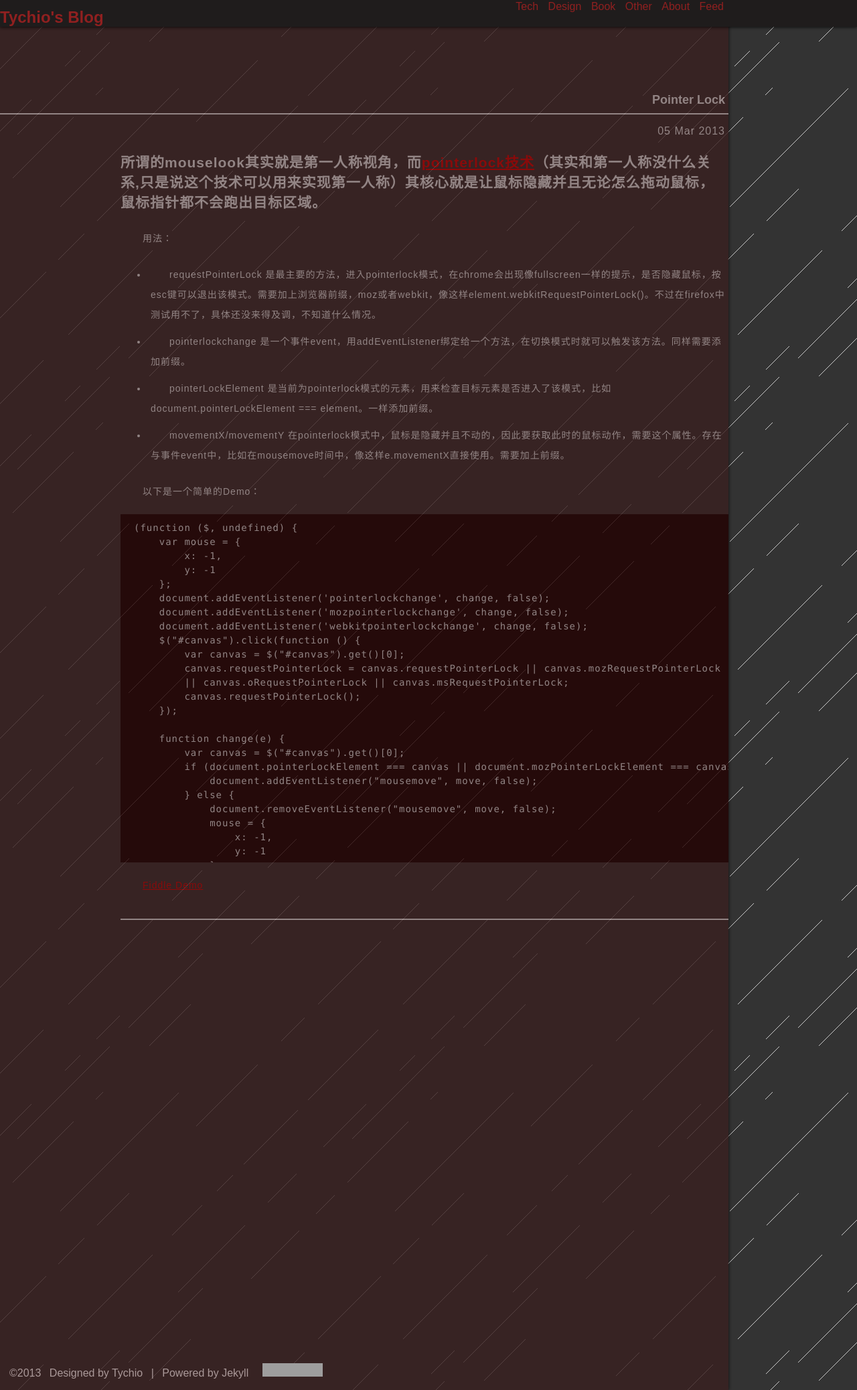
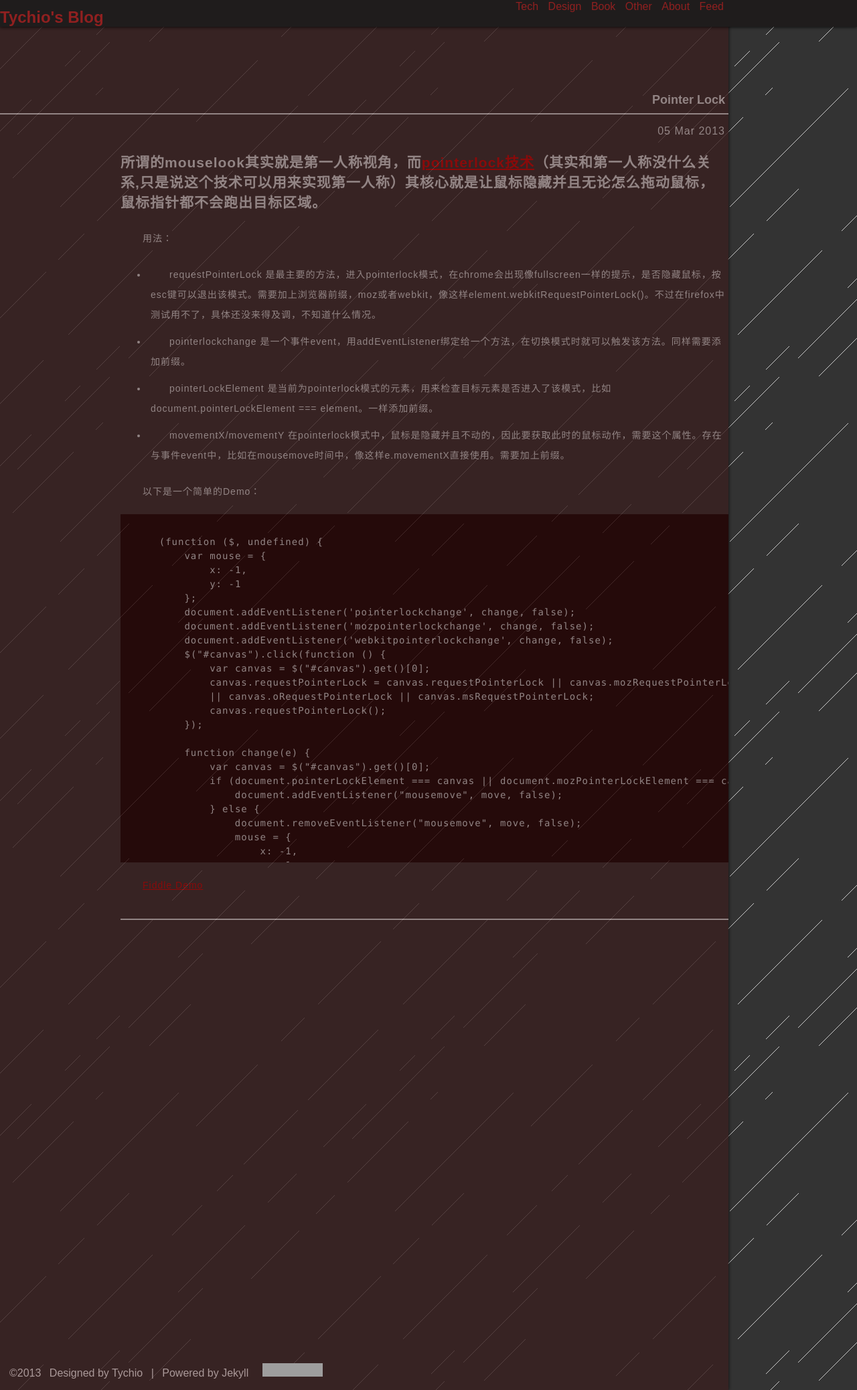
Before and after one commit to tychio/old_blog, a Jekyll site: the page built from _posts/2013-03-05-pointer-lock.md, in a window 1280 px wide. Shown: the whole page at 67% size. Built offline with Jekyll 4.4.1, drawn with Linux system fonts in a browser that asks for light colours; some web fonts are replaced; Markdown is read by kramdown in place of the engine named in the settings; comment, search, counter and statistics services are not loaded; some of the changed text lies outside the part shown; grey boxes are pictures that could not be loaded.

Commit message:
add highlight code

````diff
--- a/_config.yml
+++ b/_config.yml
@@ -6,3 +6,6 @@
 permalink:   date
 rdiscount:
   extensions: [smart]
+redcarpet:
+  extensions: [fenced_code_blocks]
+  render_options:
--- a/_layouts/default.html
+++ b/_layouts/default.html
@@ -6,7 +6,10 @@
     <meta name="description" content="Tychio's Blog - Web前端开发与设计">
     <meta name="keywords" content="Tychio Front-End 前端 设计 Javascript HTML CSS 互联网 浏览器 技术 IT">
     <meta name="viewport" content="width=device-width, initial-scale=1.0, maximum-scale=1.0">
-    <link rel="stylesheet" type="text/css" href="/css/style.css?v=4">
+    <link rel="stylesheet" type="text/css" href="/css/style.css">
+    <link rel="stylesheet" href="http://yandex.st/highlightjs/7.1/styles/default.min.css">
+    <script src="http://yandex.st/highlightjs/7.1/highlight.min.js"></script>
+    <script>hljs.initHighlightingOnLoad();</script>
 </head>
 <body>
     <header>
--- a/_posts/2013-03-05-pointer-lock.md
+++ b/_posts/2013-03-05-pointer-lock.md
@@ -18,6 +18,8 @@
 * movementX/movementY 在pointerlock模式中，鼠标是隐藏并且不动的，因此要获取此时的鼠标动作，需要这个属性。存在与事件event中，比如在mousemove时间中，像这样e.movementX直接使用。需要加上前缀。
 
 以下是一个简单的Demo：
+
+```javascript
 
     (function ($, undefined) {
         var mouse = {
@@ -94,4 +96,6 @@
         }
     })(jQuery);
 
+```
+
 [Fiddle Demo](http://jsfiddle.net/tyrantchiong/NUTt8/2/ "Fiddle Demo")
````
